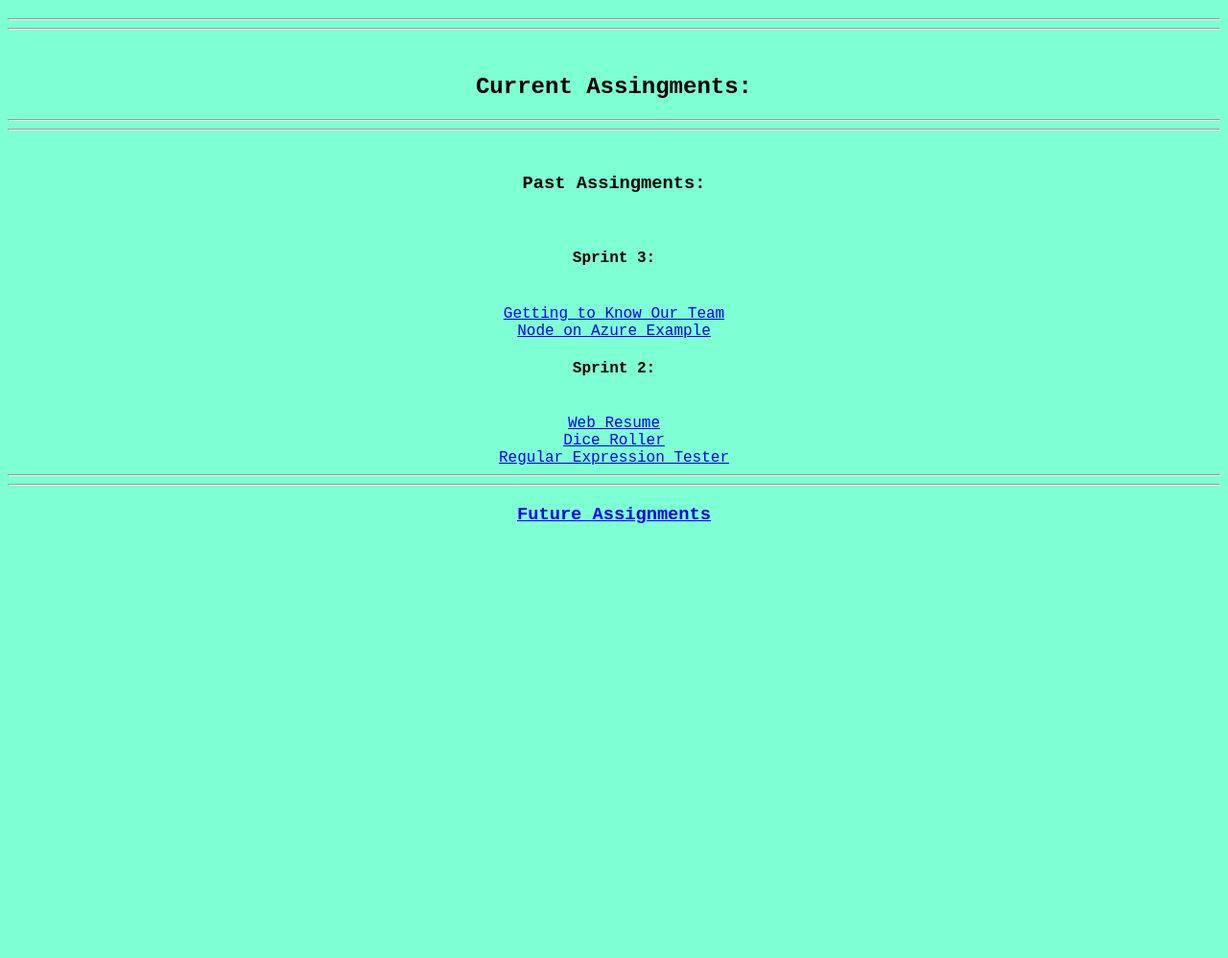
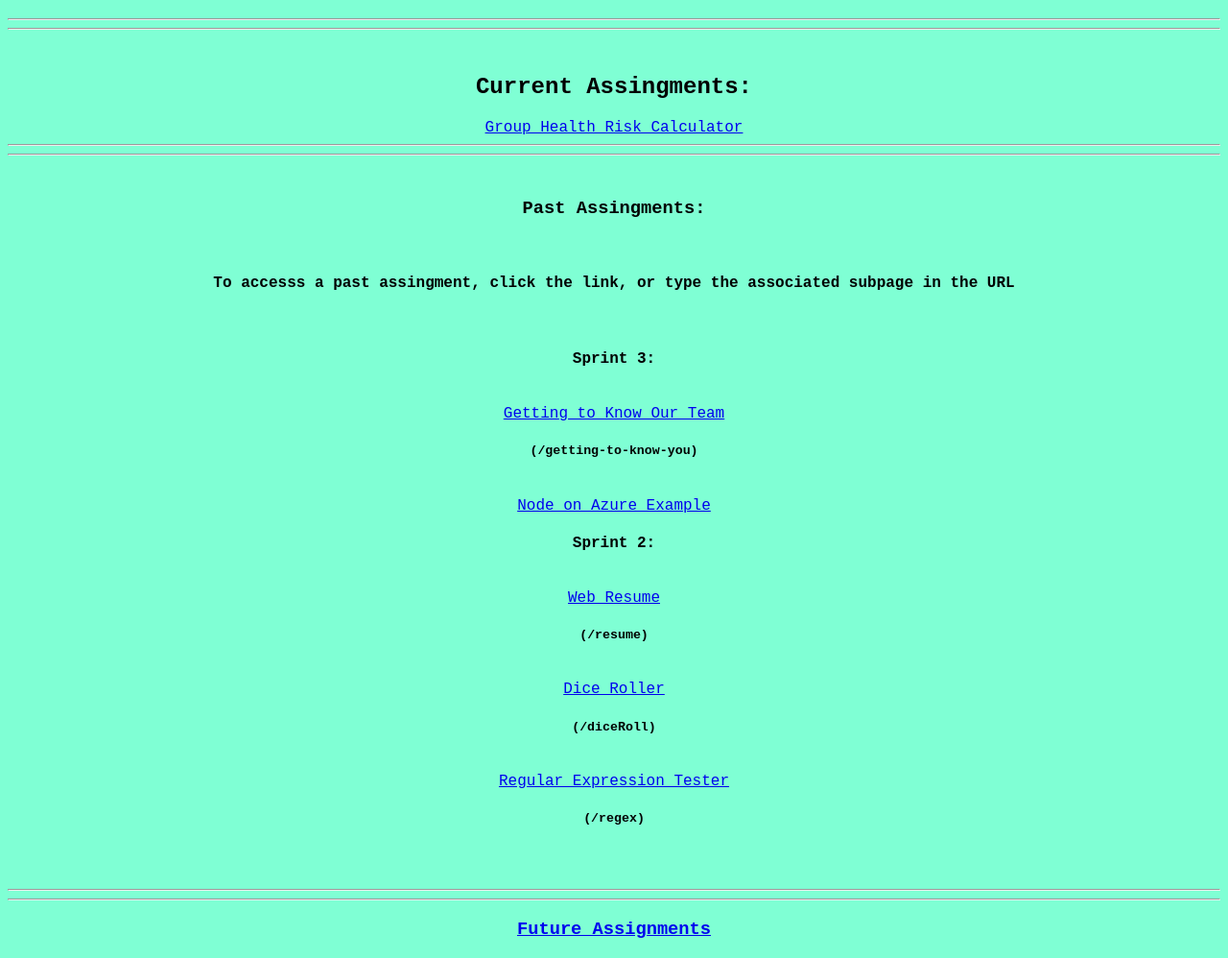
Before and after one commit to MatthewSenese/NodePortfolio-mjs, a website: page public/index.html in a window 1280 px wide. Shown: the part 61-1059 px from the top of the page at 96% size. Before the commit the page ends 800 px from the top, so only its background shows below. Drawn offline with Linux system fonts and the light colour scheme.

Commit message:
Adjusted index file

```diff
--- a/public/index.html
+++ b/public/index.html
@@ -18,19 +18,24 @@
             <hr>
             <br>
         <h2>Current Assingments: </h2>
-
+        <a href = "https://riskcalc.azurewebsites.net/">Group Health Risk Calculator</a>
         <hr>
         <hr>
         <br>
         <h3>Past Assingments: </h3><br>
+        <h4>To accesss a past assingment, click the link, or type the associated subpage in the URL</h4><br>
         <h4>Sprint 3: </h4><br>
-        <a href = "https://thankful-pebble-0d8039610.1.azurestaticapps.net/">Getting to Know Our Team</a><br>
+        <a href = "https://thankful-pebble-0d8039610.1.azurestaticapps.net/">Getting to Know Our Team</a>
+        <h5>(/getting-to-know-you)</h5><br>
         <a href = "https://node-on-azure-mjs.azurewebsites.net/">Node on Azure Example</a><br>
 
         <h4>Sprint 2: </h4><br>
-        <a href="https://thankful-water-089720a10.1.azurestaticapps.net/">Web Resume</a> <br>
-        <a href="https://kind-hill-02c495910.1.azurestaticapps.net/">Dice Roller</a> <br>
+        <a href="https://thankful-water-089720a10.1.azurestaticapps.net/">Web Resume</a>
+        <h5>(/resume)</h5><br>
+        <a href="https://kind-hill-02c495910.1.azurestaticapps.net/">Dice Roller</a>
+        <h5>(/diceRoll)</h5><br>
         <a href="https://mango-pebble-032731f10.1.azurestaticapps.net/">Regular Expression Tester</a>
+        <h5>(/regex)</h5><br>
         <br>
         <hr>
         <hr>
```
